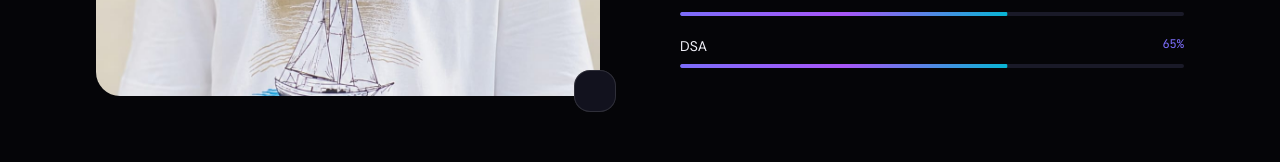
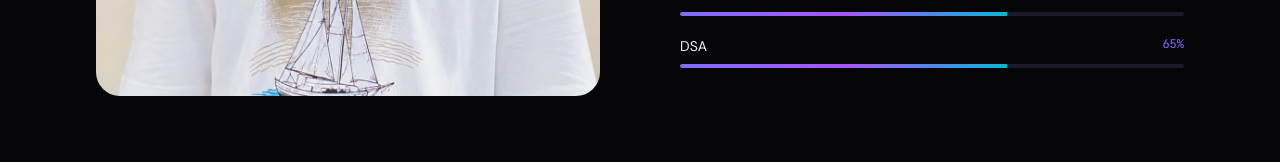
Before and after one commit to codedbyumer/Portfolio, a React (Vite) app: page / in a window 1280 px wide. Shown: the part 1446-1608 px from the top of the page. Built offline with nearby package versions, Linux system fonts and the light colour scheme.

Commit message:
fix about section - remove badge and emoji

```diff
--- a/src/components/About.jsx
+++ b/src/components/About.jsx
@@ -42,39 +42,14 @@ export default function About() {
         >
           <div
             className="w-full rounded-3xl overflow-hidden relative"
-            style={{
-              aspectRatio: '4/5',
-              background: 'var(--surface)',
-            }}
+            style={{ aspectRatio: '4/5', background: 'var(--surface)' }}
           >
-            {
             <img
-             src="/umer pic.jpeg"
-             alt="Umer"
-             className="w-full h-full object-cover"
-            />}
-            <div
-              className="w-full h-full flex items-center justify-center text-8xl"
-              style={{ background: 'linear-gradient(135deg, var(--surface2), var(--surface))' }}
-            >
-              👨‍💻
-            </div>
+              src="/umer pic.jpeg"
+              alt="Muhammad Umer"
+              className="w-full h-full object-cover"
+            />
           </div>
-
-          {/* Experience badge */}
-          <motion.div
-            initial={{ opacity: 0, scale: 0.8 }}
-            animate={inView ? { opacity: 1, scale: 1 } : {}}
-            transition={{ duration: 0.5, delay: 0.4 }}
-            className="absolute -bottom-4 -right-4 p-5 rounded-2xl"
-            style={{
-              background: 'var(--surface)',
-              border: '1px solid var(--border2)',
-              backdropFilter: 'blur(20px)',
-            }}
-          >
-
-          </motion.div>
         </motion.div>
 
         {/* Content column */}
@@ -93,7 +68,6 @@ export default function About() {
             {personalInfo.about}
           </p>
 
-          {/* Skill bars */}
           <div className="mt-8">
             {skillBars.map((skill, i) => (
               <SkillBar
```
